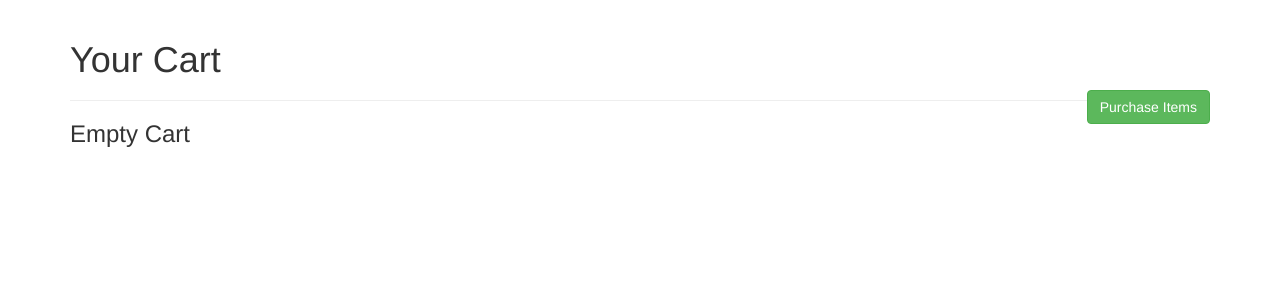
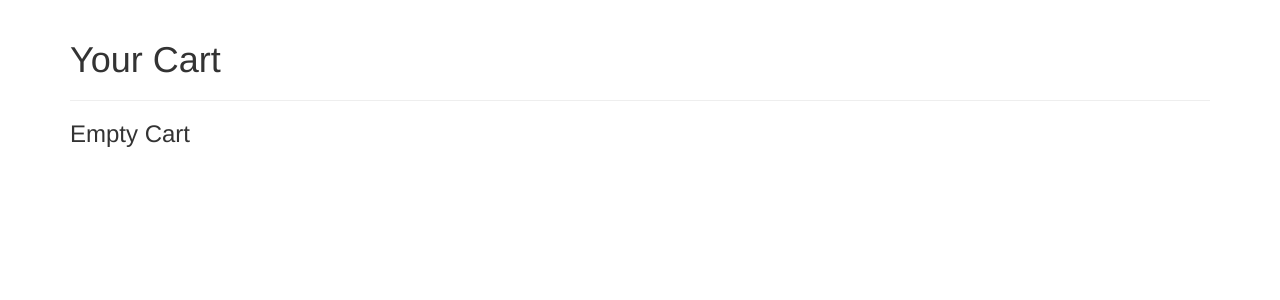
Before and after one commit to jbolton-student/century-csci2006, a PHP site: page /cart_show.php in a window 1280 px wide. Shown: the part 52-352 px from the top of the page. Run offline with PHP 8.4, Linux system fonts and the light colour scheme; the visitor is signed in with stand-in values (Sample User, id 1); a stand-in replaces the project's code that opens the database connection; some libraries are stand-ins or nearby versions.

Commit message:
small change to purchase button

```diff
--- a/cart_show.php
+++ b/cart_show.php
@@ -21,6 +21,8 @@ function getAllProducts() {
         echo("<h3>Empty Cart</h3>");
         return;
     }
+
+    echo "<a href='purchase.php' class='btn btn-success pull-right'>Purchase Items</a>";
 
     echo("<script type='text/javascript' src='cart.js'></script>");
     echo("<script type='text/javascript'>addListeners('$productCount');</script>");
@@ -82,7 +84,6 @@ function getAllProducts() {
 
     <div class="container">
       <h1>Your Cart</h1>
-      <a href="purchase.php" class="btn btn-success pull-right">Purchase Items</a>
       <hr/><?php getAllProducts(); ?>
     </div>
 
```
